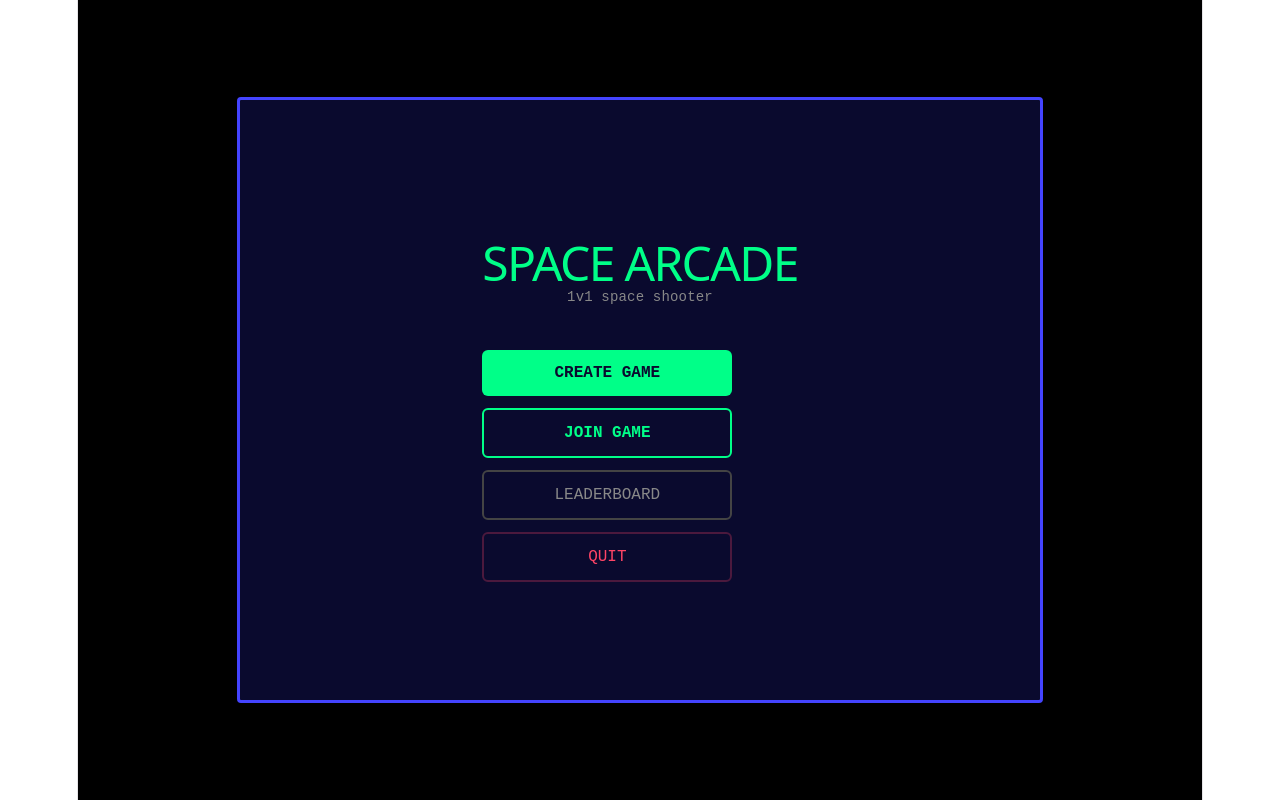
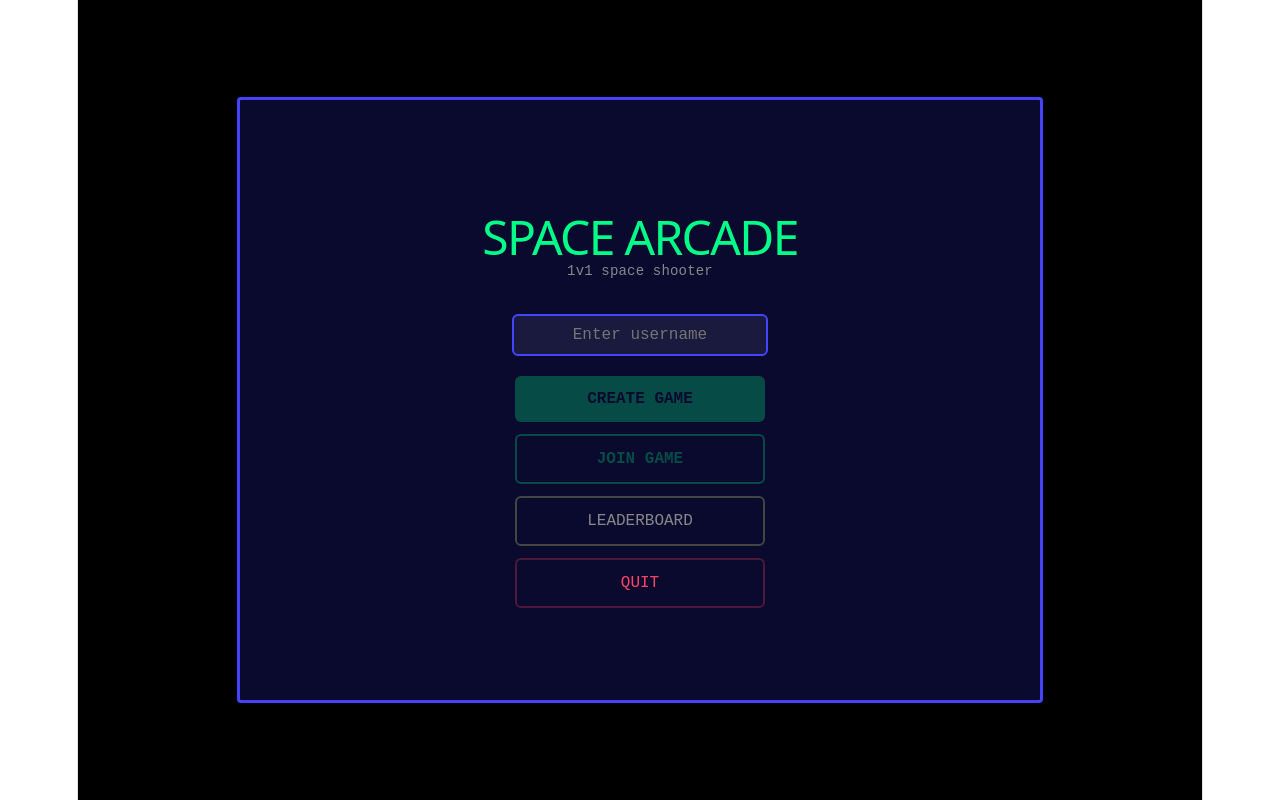
Before and after one commit to hughejef/space-arcade, a React (Vite) app in the folder client/: page / in a window 1280 px wide. Built offline with nearby package versions, Linux system fonts and the light colour scheme.

Commit message:
Added username input to main menu with validation for Create and Join buttons

```diff
--- a/client/src/App.jsx
+++ b/client/src/App.jsx
@@ -26,6 +26,7 @@ function App() {
   const [screen, setScreen] = useState('menu')
   const [matchCode, setMatchCode] = useState('')
   const [joinCode, setJoinCode] = useState('')
+  const [userName, setUserName] = useState('')
 
   if (screen === 'menu') {
     return (
@@ -33,21 +34,48 @@ function App() {
         <div style={menuBoxStyle}>
           <div style={{ textAlign: 'center' }}>
             <h1 style={{ color: '#00ff88', fontSize: '48px', marginBottom: '8px' }}>SPACE ARCADE</h1>
-            <p style={{ color: '#888', fontSize: '14px', marginBottom: '40px' }}>1v1 space shooter</p>
-            <div style={{ display: 'flex', flexDirection: 'column', gap: '12px', width: '250px' }}>
-              <button onClick={() => {
-                setScreen('lobby')
-                setMatchCode(Math.random().toString(36).substring(2, 6).toUpperCase())
-              }} style={{
-                padding: '14px', background: '#00ff88', color: '#0a0a2e',
-                border: 'none', borderRadius: '6px', fontSize: '16px',
-                fontFamily: 'monospace', fontWeight: 'bold', cursor: 'pointer',
-              }}>CREATE GAME</button>
-              <button onClick={() => setScreen('join')} style={{
-                padding: '14px', background: 'transparent', color: '#00ff88',
-                border: '2px solid #00ff88', borderRadius: '6px', fontSize: '16px',
-                fontFamily: 'monospace', fontWeight: 'bold', cursor: 'pointer',
-              }}>JOIN GAME</button>
+            <p style={{ color: '#888', fontSize: '14px', marginBottom: '30px' }}>1v1 space shooter</p>
+
+            <input
+              type="text"
+              placeholder="Enter username"
+              maxLength={12}
+              value={userName}
+              onChange={(e) => setUserName(e.target.value)}
+              style={{
+                background: '#1a1a3e', border: '2px solid #4444ff', borderRadius: '6px',
+                padding: '10px 16px', fontSize: '16px', color: '#ffffff',
+                textAlign: 'center', fontFamily: 'monospace',
+                outline: 'none', width: '220px', marginBottom: '20px',
+              }}
+            />
+
+            <div style={{ display: 'flex', flexDirection: 'column', gap: '12px', width: '250px', margin: '0 auto' }}>
+              <button
+                disabled={!userName.trim()}
+                onClick={() => {
+                  setScreen('lobby')
+                  setMatchCode(Math.random().toString(36).substring(2, 6).toUpperCase())
+                }}
+                style={{
+                  padding: '14px',
+                  background: userName.trim() ? '#00ff88' : '#00ff8844',
+                  color: '#0a0a2e',
+                  border: 'none', borderRadius: '6px', fontSize: '16px',
+                  fontFamily: 'monospace', fontWeight: 'bold',
+                  cursor: userName.trim() ? 'pointer' : 'not-allowed',
+                }}>CREATE GAME</button>
+              <button
+                disabled={!userName.trim()}
+                onClick={() => setScreen('join')}
+                style={{
+                  padding: '14px', background: 'transparent',
+                  color: userName.trim() ? '#00ff88' : '#00ff8844',
+                  border: `2px solid ${userName.trim() ? '#00ff88' : '#00ff8844'}`,
+                  borderRadius: '6px', fontSize: '16px',
+                  fontFamily: 'monospace', fontWeight: 'bold',
+                  cursor: userName.trim() ? 'pointer' : 'not-allowed',
+                }}>JOIN GAME</button>
               <button onClick={() => setScreen('leaderboard')} style={{
                 padding: '14px', background: 'transparent', color: '#888',
                 border: '2px solid #444', borderRadius: '6px', fontSize: '16px',
@@ -70,7 +98,8 @@ function App() {
       <div style={menuStyle}>
         <div style={menuBoxStyle}>
           <div style={{ textAlign: 'center' }}>
-            <h2 style={{ color: '#00ff88', fontSize: '24px', marginBottom: '20px' }}>WAITING FOR OPPONENT</h2>
+            <h2 style={{ color: '#00ff88', fontSize: '24px', marginBottom: '8px' }}>WAITING FOR OPPONENT</h2>
+            <p style={{ color: '#00ff88aa', fontSize: '12px', marginBottom: '20px' }}>Playing as: {userName}</p>
             <p style={{ color: '#888', fontSize: '14px', marginBottom: '12px' }}>Share this code with your friend:</p>
             <div style={{
               background: '#1a1a3e', border: '2px solid #00ff88', borderRadius: '8px',
@@ -101,7 +130,8 @@ function App() {
       <div style={menuStyle}>
         <div style={menuBoxStyle}>
           <div style={{ textAlign: 'center' }}>
-            <h2 style={{ color: '#ff4466', fontSize: '24px', marginBottom: '20px' }}>JOIN GAME</h2>
+            <h2 style={{ color: '#ff4466', fontSize: '24px', marginBottom: '8px' }}>JOIN GAME</h2>
+            <p style={{ color: '#ff4466aa', fontSize: '12px', marginBottom: '20px' }}>Playing as: {userName}</p>
             <p style={{ color: '#888', fontSize: '14px', marginBottom: '12px' }}>Enter the match code:</p>
             <input
               type="text"
```
